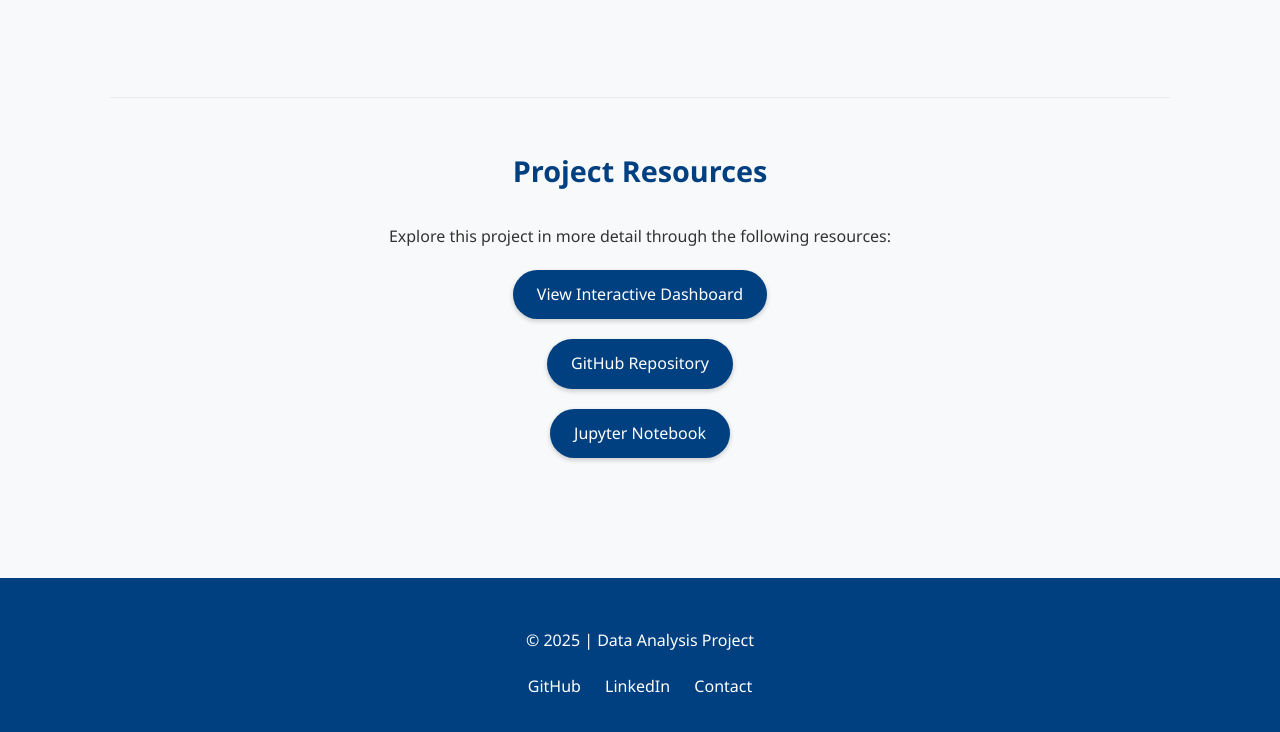
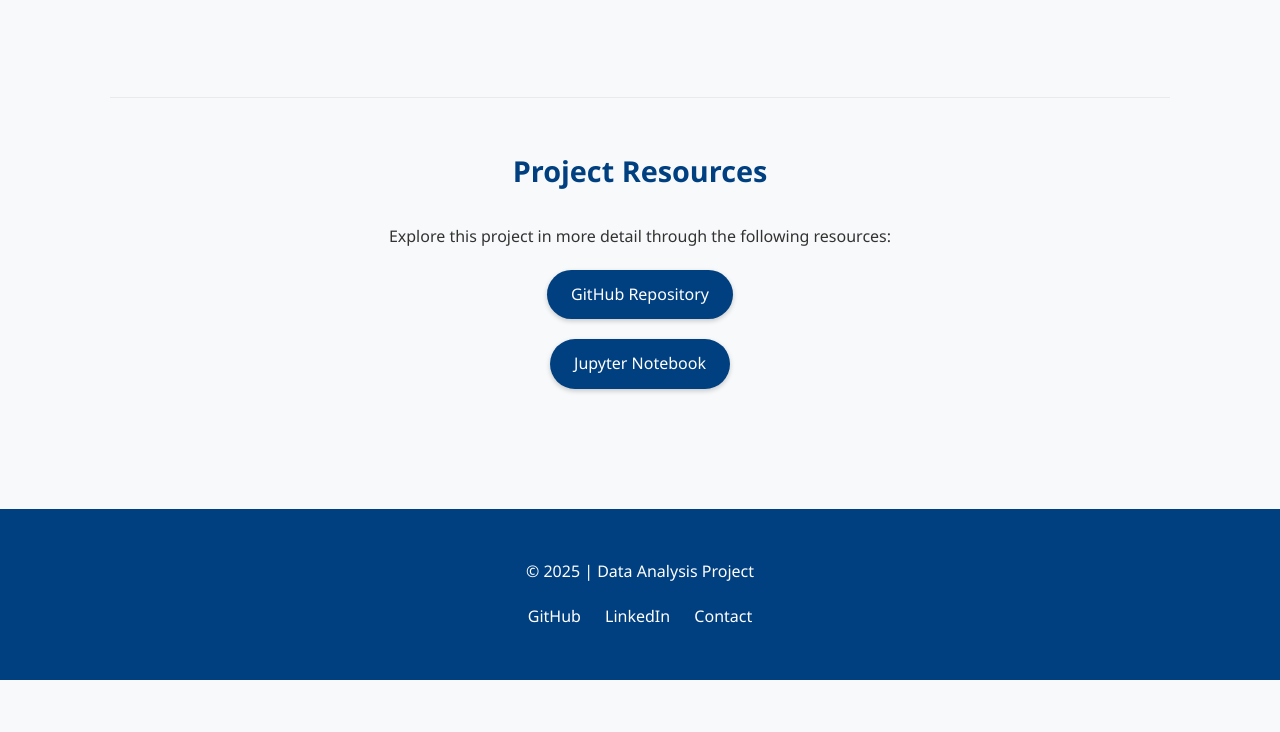
Before and after one commit to nemo30s/web-traffic-analysis, a plain HTML site: page index.html in a window 1280 px wide. Shown: the part 6002-6734 px from the top of the page. After the commit the page ends 6682 px from the top, so only its background shows below. Drawn offline with Linux system fonts and the light colour scheme.

Commit message:
had to remove the link to interactive dashboard due to access restrictions in PowerBI

```diff
--- a/index.html
+++ b/index.html
@@ -519,7 +519,6 @@
             <h2>Project Resources</h2>
             <div class="center-content">
                 <p>Explore this project in more detail through the following resources:</p>
-                <p><a href="https://app.powerbi.com/reportEmbed?reportId=54de2a91-9c47-4494-a417-0d3e652a7aa0&autoAuth=true&ctid=ed1fc57f-8a97-47e7-9de1-9302dfd786ae" class="btn" target="_blank">View Interactive Dashboard</a></p>
                 <p><a href="https://github.com/nemo30s/web-traffic-analysis" class="btn" target="_blank">GitHub Repository</a></p>
                 <p><a href="notebook/Brussels_Web_Traffic_Analysis.ipynb" class="btn" target="_blank">Jupyter Notebook</a></p>
             </div>
```
